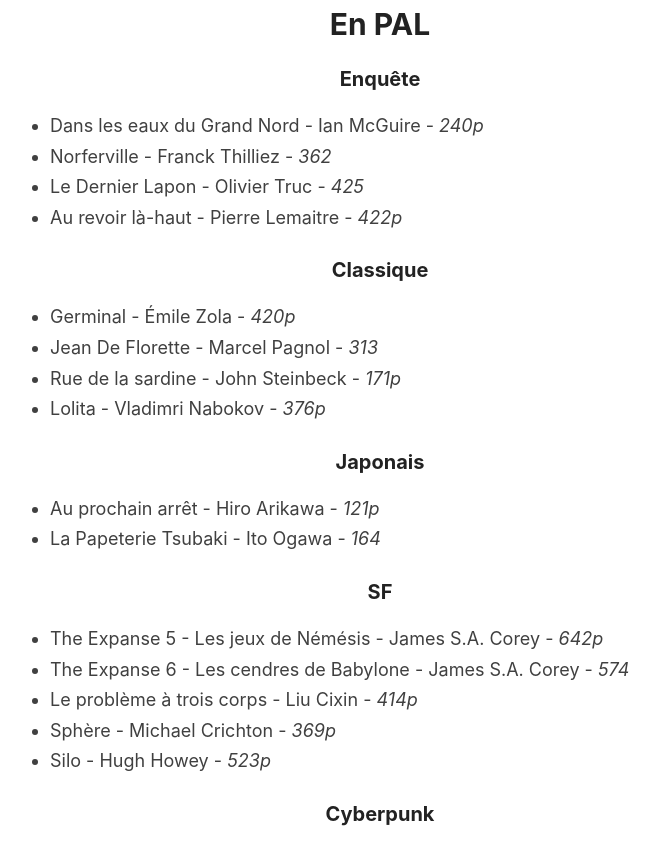
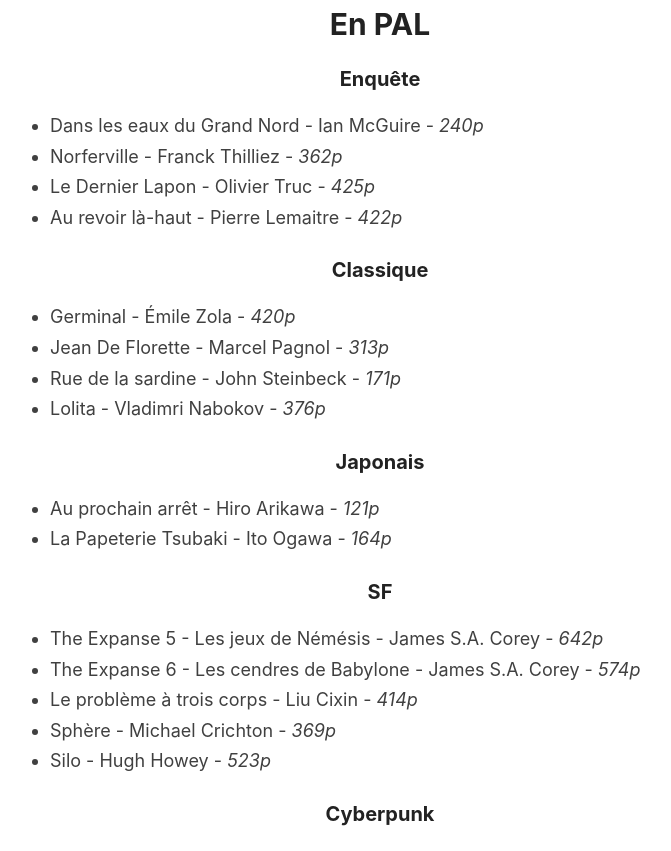
Before and after one commit to homeostasie/bouquins, a Jekyll site: the page built from _posts/2024-12-27-pal-2025.md, in a window 1280 px wide, cut to the strip 615-1466 px from the top of the page. Shown: the whole strip, without its empty margins (260-931 px from the left). Built offline with Jekyll 4.4.1, drawn with Linux system fonts in a browser that asks for light colours.

Commit message:
maj manquait des p pour page

```diff
--- a/_posts/2024-12-27-pal-2025.md
+++ b/_posts/2024-12-27-pal-2025.md
@@ -12,26 +12,26 @@
 ### Enquête
 
 - Dans les eaux du Grand Nord - Ian McGuire - *240p*
-- Norferville - Franck Thilliez - *362*
-- Le Dernier Lapon - Olivier Truc - *425*
+- Norferville - Franck Thilliez - *362p*
+- Le Dernier Lapon - Olivier Truc - *425p*
 - Au revoir là-haut - Pierre Lemaitre - *422p*
 
 ### Classique
 
 - Germinal - Émile Zola - *420p*
-- Jean De Florette - Marcel Pagnol - *313*
+- Jean De Florette - Marcel Pagnol - *313p*
 - Rue de la sardine - John Steinbeck - *171p*
 - Lolita - Vladimri Nabokov - *376p*
 
 ### Japonais
 
 - Au prochain arrêt - Hiro Arikawa - *121p*
-- La Papeterie Tsubaki - Ito Ogawa - *164*
+- La Papeterie Tsubaki - Ito Ogawa - *164p*
 
 ### SF
 
 - The Expanse 5 - Les jeux de Némésis - James S.A. Corey - *642p*
-- The Expanse 6 - Les cendres de Babylone - James S.A. Corey - *574*
+- The Expanse 6 - Les cendres de Babylone - James S.A. Corey - *574p*
 - Le problème à trois corps - Liu Cixin - *414p*
 - Sphère - Michael Crichton - *369p*
 - Silo - Hugh Howey - *523p*
```
Also changed, not shown: other parts of _posts/2024-12-27-pal-2025.md (+2 -2 lines).
